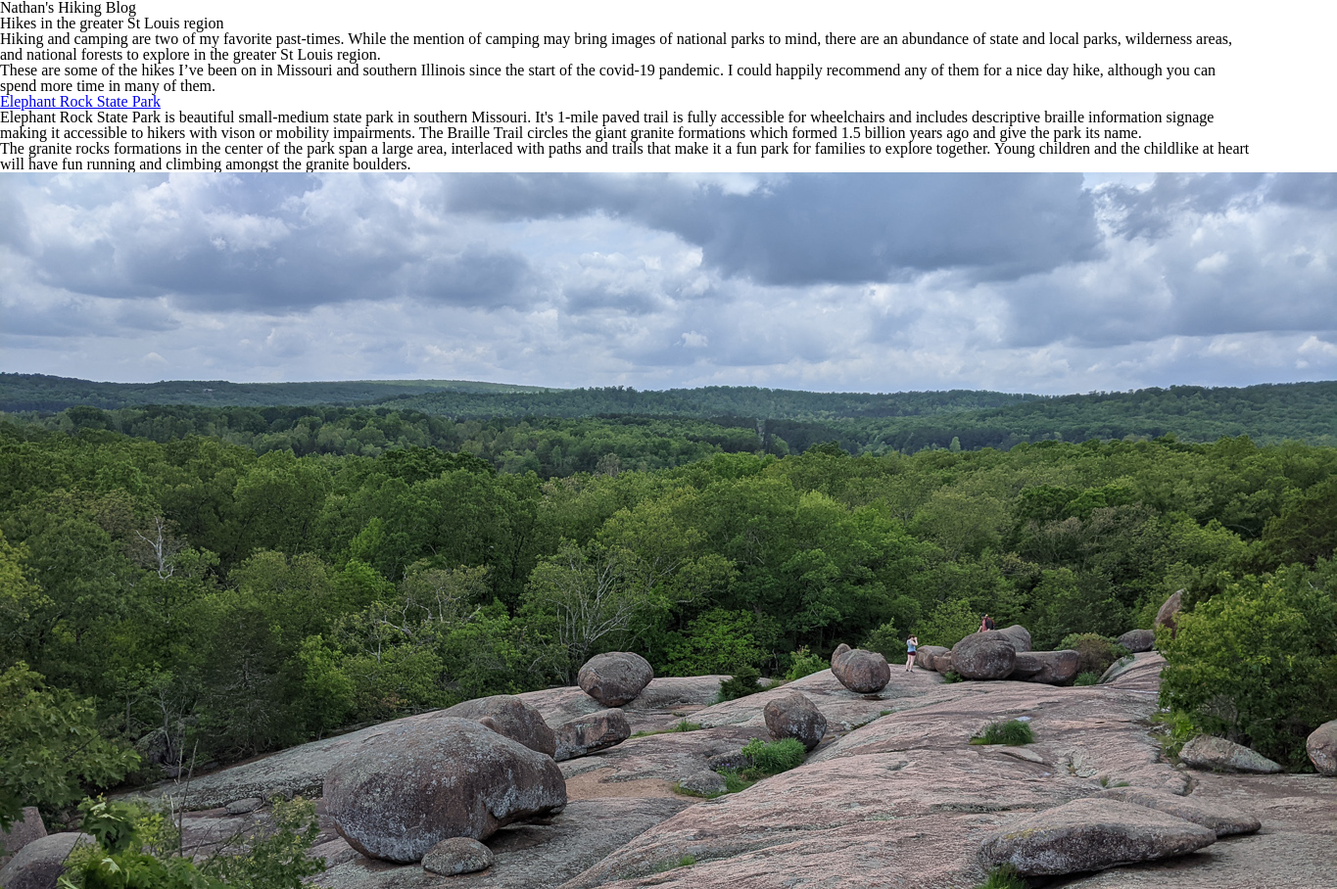
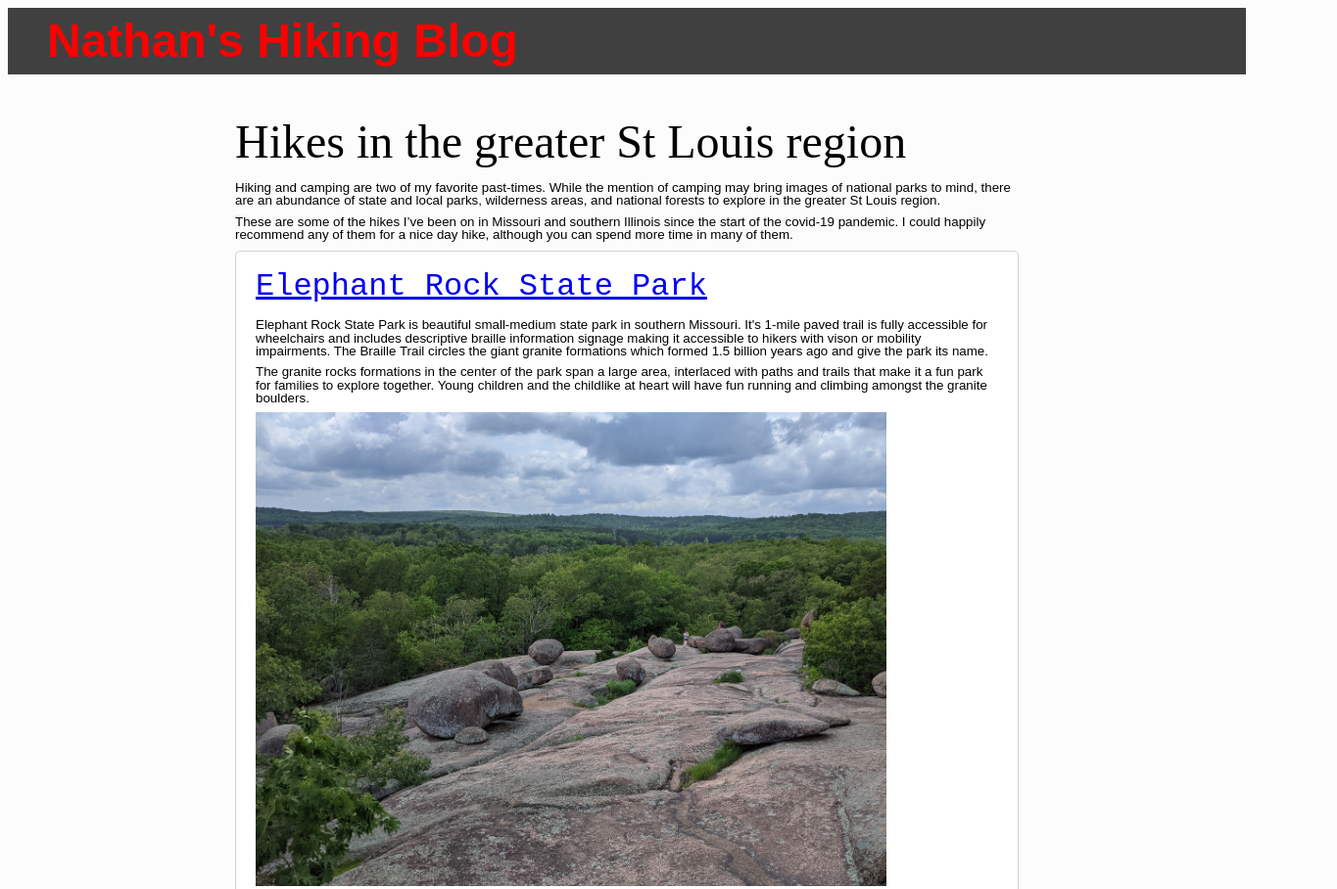
Before and after one commit to STL-LC101-Sept-22/js-assignment-4-html-me-something-Nathan-422, a website: page index.html in a window 1280 px wide. Shown: the top 908 px of the page at 98% size, 1365 px wide, since content can reach past the window. Drawn offline with Linux system fonts and the light colour scheme.

Commit message:
added lots of CSS

```diff
--- a/index.html
+++ b/index.html
@@ -7,7 +7,7 @@
     <link href="styles.css" rel="stylesheet" type="text/css" />
   </head>
   <body>
-    <header id="header">Nathan&apos;s Hiking Blog</header>
+    <header id="mainHeading">Nathan&apos;s Hiking Blog</header>
     <main class="column" id="centerColumnContent">
       <article class="articleIntro">
         <h1 id="postTitle">Hikes in the greater St&nbsp;Louis region</h1>
--- a/styles.css
+++ b/styles.css
@@ -47,10 +47,77 @@ table {
 	border-spacing: 0;
 }
 
+/*  Author: Nathan Wright
+    Organization: Launchcode
+    Class: lc_101
+    Instructor: Carrie Jones
+    Section: Sep 2022 - Mar 2022
+*/
+
 header {
+    background-color: #404040;
 
+    padding: 10px 40px 10px 40px;
+    margin-bottom: 45px;
+
+    color: white;
+    font-size: 36pt;
+    font-weight: bold;
+    font-family:sans-serif;
+}
+
+body {
+    margin: 8px;
+    background-color: #fcfcfc;
+}
+
+#mainHeading {
+    color: red;
+}
+
+h1 {
+    font-size: 36pt;
+    margin-bottom: 12pt;
+}
+
+h2 {
+    font-size: 24pt;
+    margin-bottom: 12pt;
+}
+
+p {
+    font-size: 10pt;
+    font-family: sans-serif;
+    margin-bottom: 6pt;
+}
+
+
+#centerColumnContent {
+    justify-content: center;
+    max-width: 800px;
+    margin:auto;
 }
 
 footer {
+    background-color: darkblue;
+}
 
+.postEntry {
+    padding: 20px;
+    /* border: 10px; */
+    border-width: 1px;
+    border-radius: 5px;
+    border-style: solid;
+    border-color: lightgray;
+    background-color:white;
+    margin: 10px 0px;
 }
+
+.hikeName {
+    font-family:Rockwell, Baskerville, monospace;
+}
+
+.parkPicture {
+    width: 85%;
+    margin: 0 auto;
+}
```
